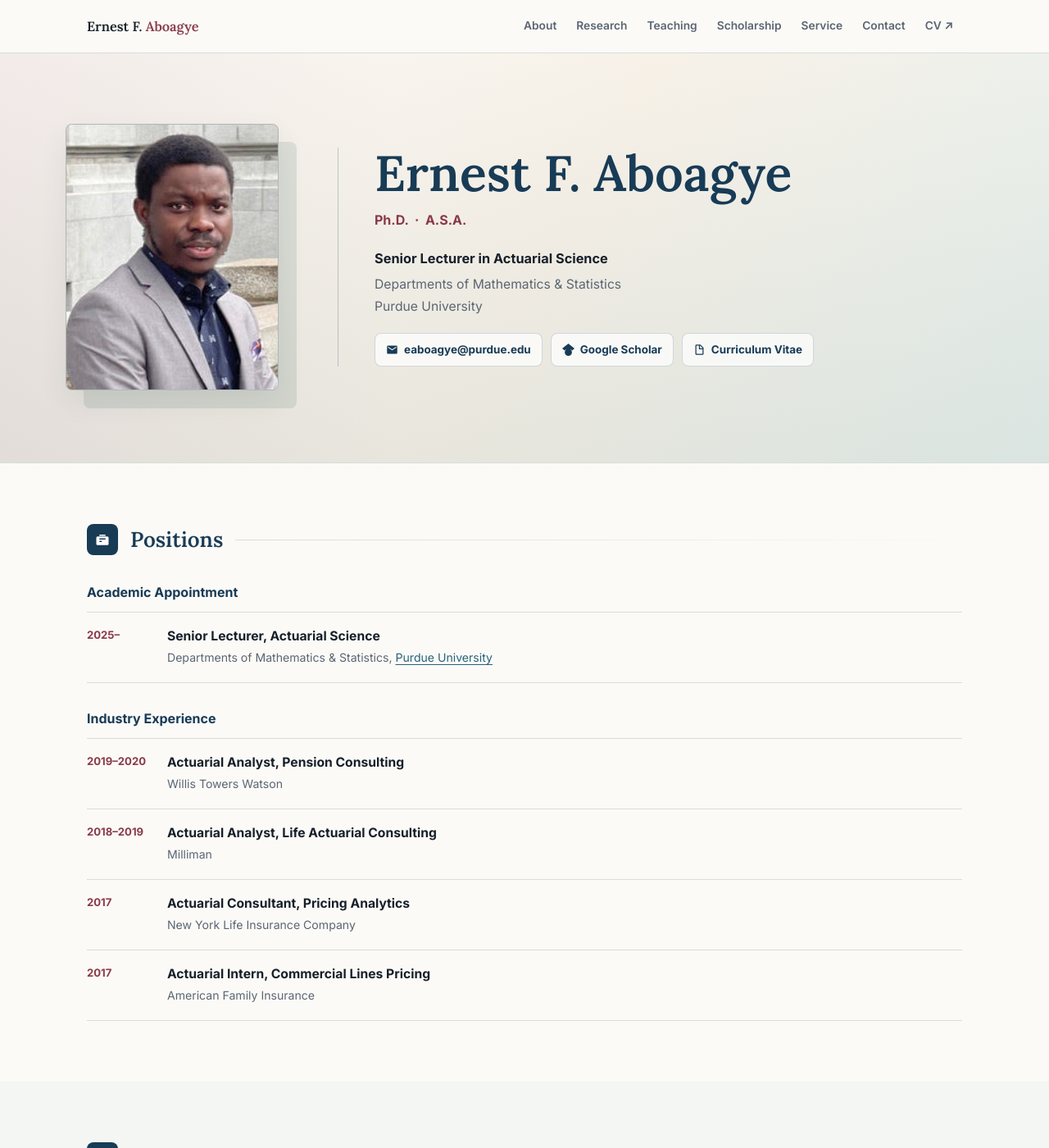
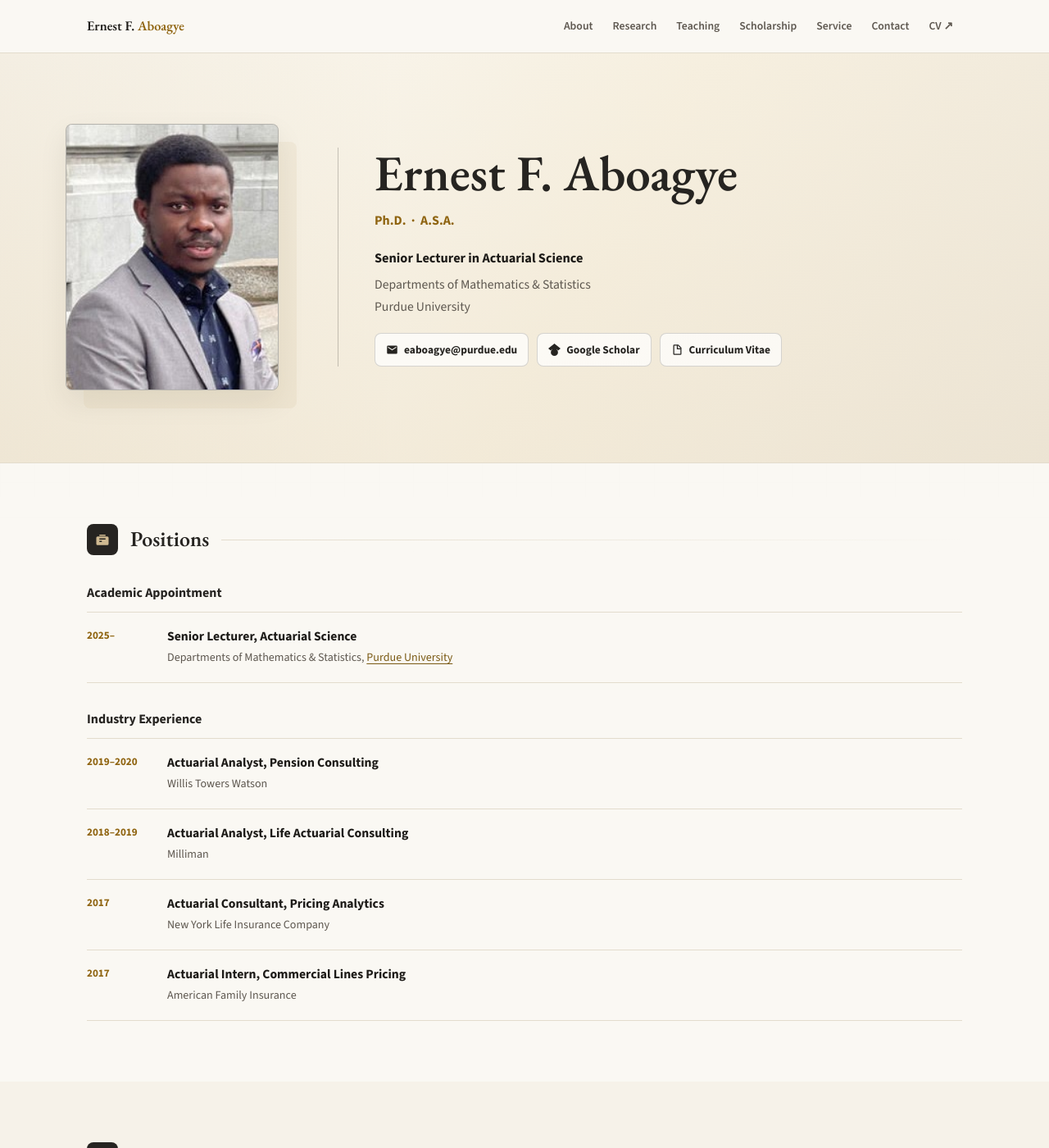
Before and after one commit to aboagyernest/aboagyernest.github.io, a Jekyll site: the page built from index.html, in a window 1280 px wide and 1400 px high. Shown: the whole window at 82% size. Built offline with Jekyll 4.4.1, drawn with Linux system fonts in a browser that asks for light colours.

Commit message:
Restyle with a black-and-gold palette and EB Garamond / Source Sans 3
Co-Authored-By: Claude Opus 5.5 <noreply@anthropic.com>
Claude-Session: https://claude.ai/code/session_01FVcG3zhWWSDjEPCa89GdzK

```diff
--- a/_layouts/default.html
+++ b/_layouts/default.html
@@ -42,7 +42,7 @@
 
   <link rel="preconnect" href="https://fonts.googleapis.com" />
   <link rel="preconnect" href="https://fonts.gstatic.com" crossorigin />
-  <link href="https://fonts.googleapis.com/css2?family=Inter:wght@300;400;500;600;700&amp;family=Lora:ital,wght@0,400;0,600;1,400&amp;display=swap" rel="stylesheet" />
+  <link href="https://fonts.googleapis.com/css2?family=Source+Sans+3:wght@300;400;500;600;700&amp;family=EB+Garamond:ital,wght@0,400;0,500;0,600;1,400&amp;display=swap" rel="stylesheet" />
   <link rel="stylesheet" href="{{ '/assets/css/site.css' | relative_url }}" />
 </head>
 <body>
--- a/assets/css/site.css
+++ b/assets/css/site.css
@@ -1,18 +1,18 @@
 :root {
-      --ink: #17202a;
-      --muted: #5b6673;
-      --quiet: #7b8490;
-      --paper: #fbfaf7;
+      --ink: #1d1b18;
+      --muted: #5e5850;
+      --quiet: #857e73;
+      --paper: #faf8f3;
       --panel: #ffffff;
-      --wash: #f0f4f1;
-      --line: #d8ded8;
-      --navy: #183b56;
-      --blue: #28627c;
-      --green: #496f64;
-      --wine: #8a3a48;
-      --gold: #b6842d;
-      --shadow: 0 14px 34px rgba(30, 45, 55, 0.08);
-      --shadow-soft: 0 1px 2px rgba(30, 45, 55, 0.08);
+      --wash: #f4efe4;
+      --line: #e3dccd;
+      --navy: #262421;
+      --blue: #7a5a14;
+      --green: #6b6a3c;
+      --wine: #8f6410;
+      --gold: #cfb991;
+      --shadow: 0 14px 34px rgba(40, 34, 25, 0.08);
+      --shadow-soft: 0 1px 2px rgba(40, 34, 25, 0.08);
       --radius: 8px;
     }
 
@@ -26,7 +26,7 @@
     body {
       background: var(--paper);
       color: var(--ink);
-      font-family: 'Inter', system-ui, sans-serif;
+      font-family: 'Source Sans 3', system-ui, sans-serif;
       font-size: 15.5px;
       line-height: 1.72;
       -webkit-font-smoothing: antialiased;
@@ -38,7 +38,7 @@
       position: fixed;
       inset: 0;
       pointer-events: none;
-      background-image: linear-gradient(rgba(24, 59, 86, 0.035) 1px, transparent 1px), linear-gradient(90deg, rgba(24, 59, 86, 0.025) 1px, transparent 1px);
+      background-image: linear-gradient(rgba(38, 36, 33, 0.035) 1px, transparent 1px), linear-gradient(90deg, rgba(38, 36, 33, 0.025) 1px, transparent 1px);
       background-size: 42px 42px;
       mask-image: linear-gradient(to bottom, rgba(0,0,0,0.5), transparent 52%);
       z-index: -1;
@@ -52,13 +52,13 @@
 
     a:hover { color: var(--wine); }
 
-    ::selection { background: #dbe8df; color: var(--ink); }
+    ::selection { background: #efe3c4; color: var(--ink); }
 
     nav {
       position: sticky;
       top: 0;
       z-index: 100;
-      background: rgba(251, 250, 247, 0.94);
+      background: rgba(250, 248, 243, 0.94);
       border-bottom: 1px solid var(--line);
       backdrop-filter: blur(16px);
     }
@@ -75,7 +75,7 @@
 
     .nav-brand {
       color: var(--ink);
-      font-family: 'Lora', serif;
+      font-family: 'EB Garamond', Georgia, serif;
       font-size: 1.02rem;
       font-weight: 600;
       letter-spacing: 0;
@@ -128,7 +128,7 @@
     }
 
     .hero {
-      background: linear-gradient(120deg, #fbfaf7 0%, #f7f1e8 52%, #e8f0ed 100%);
+      background: linear-gradient(120deg, #faf8f3 0%, #f6efdf 55%, #efe8da 100%);
       border-bottom: 1px solid var(--line);
       overflow: visible;
       padding: 86px 26px 88px;
@@ -140,7 +140,7 @@
       content: '';
       position: absolute;
       inset: 0;
-      background: linear-gradient(90deg, rgba(138, 58, 72, 0.08), transparent 38%), linear-gradient(180deg, transparent 0%, rgba(73, 111, 100, 0.09) 100%);
+      background: linear-gradient(90deg, rgba(168, 120, 28, 0.08), transparent 38%), linear-gradient(180deg, transparent 0%, rgba(207, 185, 145, 0.09) 100%);
       pointer-events: none;
     }
 
@@ -157,9 +157,9 @@
     .hero-photo {
       aspect-ratio: 4 / 5;
       background: #d9d7d1;
-      border: 1px solid rgba(24, 59, 86, 0.2);
+      border: 1px solid rgba(38, 36, 33, 0.2);
       border-radius: var(--radius);
-      box-shadow: 22px 22px 0 rgba(73, 111, 100, 0.14), var(--shadow);
+      box-shadow: 22px 22px 0 rgba(207, 185, 145, 0.14), var(--shadow);
       height: auto;
       object-fit: cover;
       object-position: 51% 22%;
@@ -167,7 +167,7 @@
     }
 
     .hero-text {
-      border-left: 1px solid rgba(24, 59, 86, 0.24);
+      border-left: 1px solid rgba(38, 36, 33, 0.24);
       color: var(--ink);
       max-width: 720px;
       padding-left: 44px;
@@ -175,7 +175,7 @@
 
     .hero-name {
       color: var(--navy);
-      font-family: 'Lora', serif;
+      font-family: 'EB Garamond', Georgia, serif;
       font-size: 3.8rem;
       font-weight: 600;
       line-height: 1.03;
@@ -237,7 +237,7 @@
     .hero-link {
       align-items: center;
       background: rgba(255, 255, 255, 0.72);
-      border: 1px solid rgba(24, 59, 86, 0.18);
+      border: 1px solid rgba(38, 36, 33, 0.18);
       border-radius: var(--radius);
       color: var(--navy);
       display: inline-flex;
@@ -252,7 +252,7 @@
     }
 
     .hero-link:hover {
-      border-color: rgba(138, 58, 72, 0.38);
+      border-color: rgba(168, 120, 28, 0.38);
       box-shadow: var(--shadow-soft);
       color: var(--wine);
       transform: translateY(-1px);
@@ -270,7 +270,7 @@
       padding: 74px 0;
     }
 
-    section:nth-child(even) { background: rgba(240, 244, 241, 0.72); }
+    section:nth-child(even) { background: rgba(244, 239, 228, 0.7); }
 
     .section-header {
       align-items: center;
@@ -290,11 +290,11 @@
       width: 38px;
     }
 
-    .section-icon svg { fill: #fff; height: 18px; width: 18px; }
+    .section-icon svg { fill: #cfb991; height: 18px; width: 18px; }
 
     .section-title {
       color: var(--navy);
-      font-family: 'Lora', serif;
+      font-family: 'EB Garamond', Georgia, serif;
       font-size: 1.62rem;
       font-weight: 600;
       line-height: 1.15;
@@ -479,7 +479,7 @@
       text-decoration: none;
     }
 
-    .tag-journal { background: #e8f0f5; border: 1px solid #c8d8e0; color: var(--blue); }
+    .tag-journal { background: #f6eedb; border: 1px solid #e4d3a8; color: var(--blue); }
     .tag-arxiv { background: #edf3ed; border: 1px solid #c9dacd; color: var(--green); }
     .tag-ssrn { background: #f8f0dc; border: 1px solid #ead4a4; color: #7c5a16; }
     .tag-preprint { background: #f8f0dc; border: 1px solid #ead4a4; color: #7c5a16; }
@@ -646,7 +646,7 @@
       }
 
       .hero-photo {
-        box-shadow: 14px 14px 0 rgba(73, 111, 100, 0.14), var(--shadow-soft);
+        box-shadow: 14px 14px 0 rgba(207, 185, 145, 0.14), var(--shadow-soft);
         justify-self: center;
         width: 190px;
       }
```
